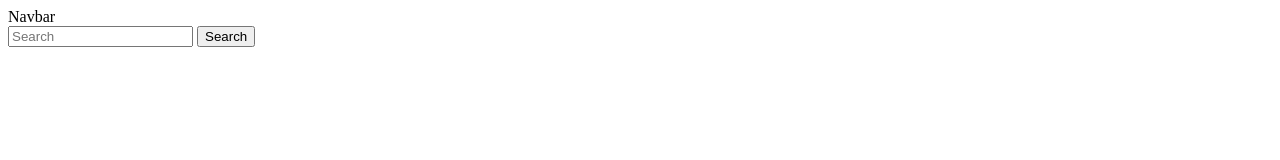
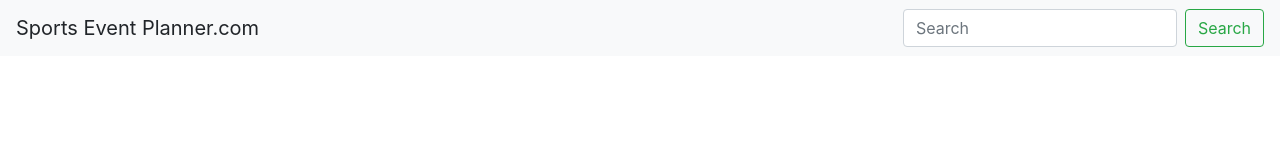
Before and after one commit to AndyB-WHG/sports-event-planner, a plain HTML site: page index.html in a window 1280 px wide. Drawn offline with nearby package versions, Linux system fonts and the light colour scheme.

Commit message:
fix: added bootstrap and font awesome links.

```diff
--- a/index.html
+++ b/index.html
@@ -4,6 +4,10 @@
     <meta charset="UTF-8">
     <meta http-equiv="X-UA-Compatible" content="IE=edge">
     <meta name="viewport" content="width=device-width, initial-scale=1.0">
+    <link rel="stylesheet" href="https://maxcdn.bootstrapcdn.com/bootstrap/4.2.1/css/bootstrap.min.css"/>
+    <link rel="stylesheet" href="https://stackpath.bootstrapcdn.com/font-awesome/4.7.0/css/font-awesome.min.css"/>
+    <link rel="stylesheet" href="https://cdnjs.cloudflare.com/ajax/libs/hover.css/2.1.1/css/hover-min.css" type="text/css" />
+    <link rel="stylesheet" href="assets/css/style.css"/>
     <title>Sports Event Planner</title>
 </head>
 <body>
@@ -11,7 +15,7 @@
     <header>
 
         <nav class="navbar navbar-light bg-light">
-            <a class="navbar-brand">Navbar</a>
+            <a class="navbar-brand">Sports Event Planner.com</a>
             <form class="form-inline">
               <input class="form-control mr-sm-2" type="search" placeholder="Search" aria-label="Search">
               <button class="btn btn-outline-success my-2 my-sm-0" type="submit">Search</button>
```
Also changed, not shown: assets/css/style.css (added).
